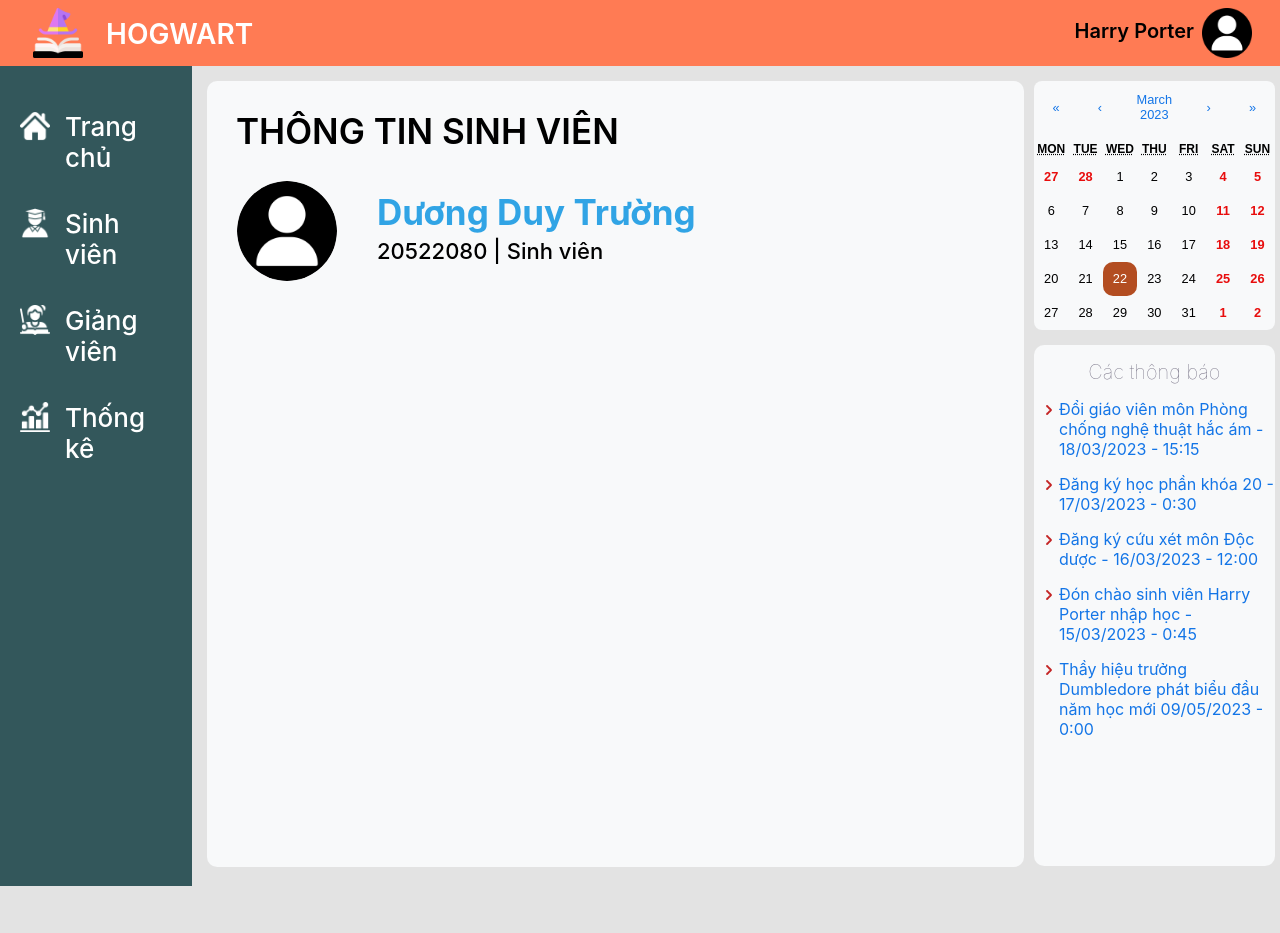
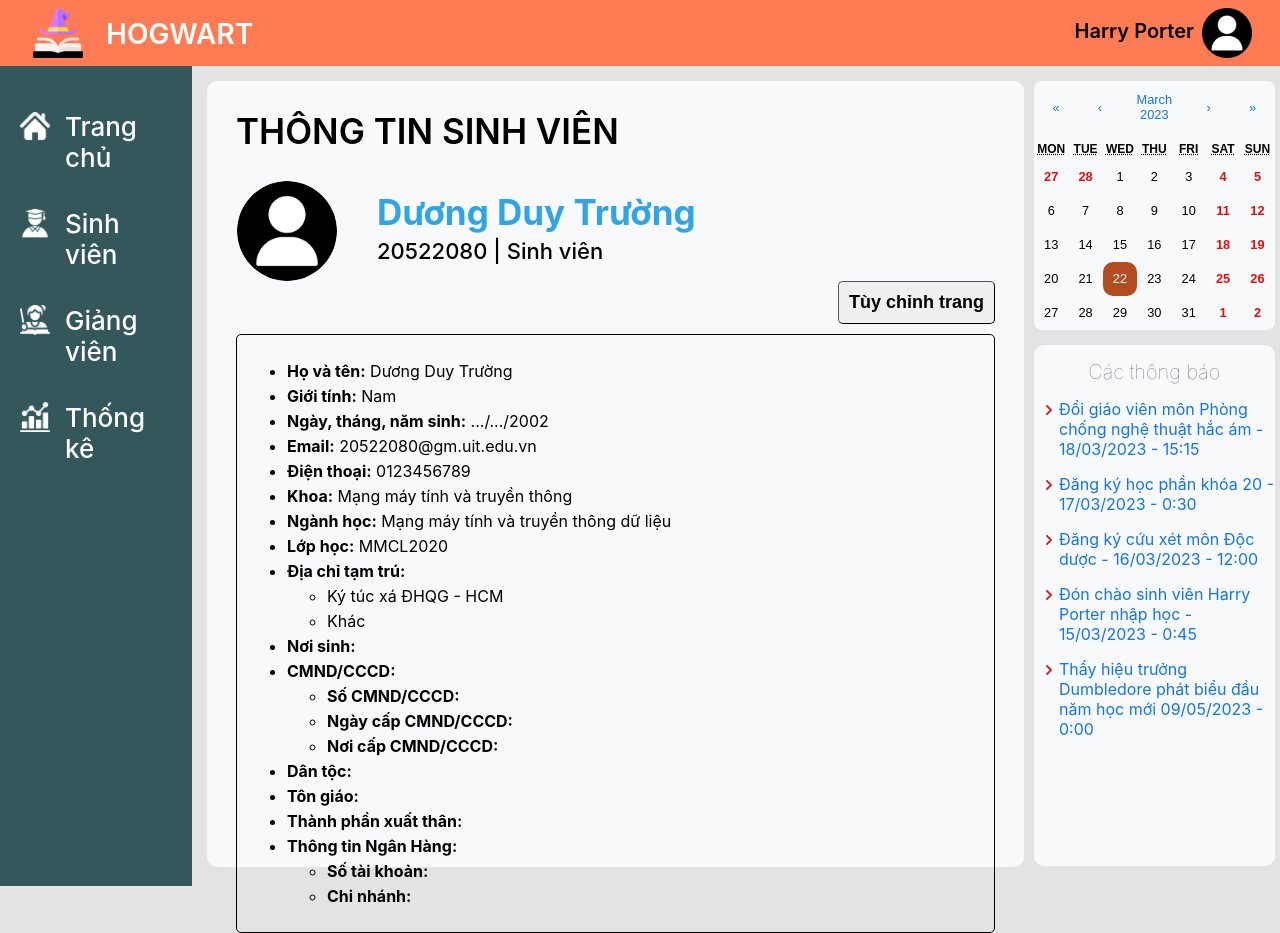
Before and after one commit to DuyTruong-237/nt114_fe, a React (Create React App) app: page /login in a window 1280 px wide. Before the commit the page ends 894 px from the top, so only its background shows below. Built offline with nearby package versions, Linux system fonts and the light colour scheme; the HTML template or start-up script is replaced by a standard one.

Commit message:
First StudentProfile + Fix Calendar, MainContent, TopHeader(DropdownMenu...)

```diff
--- a/src/components/calendar/Calendar.css
+++ b/src/components/calendar/Calendar.css
@@ -165,7 +165,7 @@
   }
   .react-calendar__tile--now:enabled:hover,
   .react-calendar__tile--now:enabled:focus {
-    background: #ffffa9;
+    background: #b34d21;
   }
   .react-calendar__tile--hasActive {
     background: #76baff;
@@ -180,8 +180,8 @@
   }
   .react-calendar__tile--active:enabled:hover,
   .react-calendar__tile--active:enabled:focus {
-    background: #fff;
-    color: #333;
+    background: #b34d21;
+    color: #fff;
   }
   .react-calendar--selectRange .react-calendar__tile--hover {
     background-color: #e6e6e6;
--- a/src/components/content/MainContent.css
+++ b/src/components/content/MainContent.css
@@ -13,7 +13,7 @@
     width: 323px;
     box-sizing: border-box;
     border: 3px solid #0A7ACC;
-    margin-top: 50px;
+    margin: 30px 0px;
 }
 .Searchbar-input{
     height: 100%;
@@ -29,7 +29,7 @@
     width: 50px;
     box-sizing: border-box;
     background-color: #0A7ACC;
-    margin-top: 50px;
+    margin: 30px 0px;
     display: flex;
     align-items: center;
     justify-content: center;
--- a/src/components/student_profile/StudentProfile.css
+++ b/src/components/student_profile/StudentProfile.css
@@ -1,5 +1,7 @@
 .Profile_wrapper {
     height: 100%;
+    display: flex;
+    flex-direction: column;
 }
 .Title {
     font-size: 35px;
@@ -9,8 +11,7 @@
 .Student_wrapper {
     width: 100%;
     display: flex;
-    height: 10%;
-
+    height: 100px;
 }
 .Avatar_Profile {
     width: 100px;
@@ -27,9 +28,47 @@
     font-size: 35px;
     color: #31A4E5;
     font-weight: 700;
+
 }
 .Student_ID {
     margin-top: 5px;
     font-size: 22px;
     font-weight: 500;
 }
+
+.Customize-Page {
+    display: flex;
+    justify-content: flex-end;
+}
+
+.Customize_Page_Button {
+    /* width: fit-content;
+    height: fit-content; */
+    padding: 10px;
+    border-radius: 5px;
+    margin-right: 29px;
+    font-size: 18px;
+    font-weight: 550;
+    border-width: 1px;
+}
+
+.Customize_Page_Button:hover{
+    background-color: #f0987d;
+}
+
+.Profile_Info_wrapper {
+    height: 100%;
+    border: 1px solid black;
+    border-radius: 5px;
+    margin: 10px 29px 0px;
+    padding: 10px;
+}
+
+li {
+    margin-bottom: 5px;
+}
+
+li > ul {
+    margin-top: 5px;
+    margin-left: 20px;
+}
--- a/src/components/student_profile/StudentProfile.jsx
+++ b/src/components/student_profile/StudentProfile.jsx
@@ -14,8 +14,41 @@ export default function StudentProfile() {
                 <div className='Student_ID'>20522080 | Sinh viên</div>
             </div>
         </div>
-
-
+        <div className='Customize-Page' >
+          <button className='Customize_Page_Button'>Tùy chỉnh trang</button>
+        </div>
+        <div className="Profile_Info_wrapper">
+          <ul id="User_Info_List">
+              <li><strong>Họ và tên:</strong> Dương Duy Trường</li>
+              <li><strong>Giới tính:</strong> Nam</li>
+              <li><strong>Ngày, tháng, năm sinh:</strong> .../.../2002</li>
+              <li><strong>Email:</strong> 20522080@gm.uit.edu.vn</li>
+              <li><strong>Điện thoại:</strong> 0123456789</li>
+              <li><strong>Khoa:</strong> Mạng máy tính và truyền thông</li>
+              <li><strong>Ngành học:</strong> Mạng máy tính và truyền thông dữ liệu</li>
+              <li><strong>Lớp học:</strong> MMCL2020</li>
+              <li><strong>Địa chỉ tạm trú:</strong></li>
+            <ul>
+                <li>Ký túc xá ĐHQG - HCM</li>
+                <li>Khác</li>
+            </ul>
+              <li><strong>Nơi sinh:</strong></li>
+              <li><strong>CMND/CCCD:</strong></li>
+            <ul>
+                <li><strong>Số CMND/CCCD:</strong></li>
+                <li><strong>Ngày cấp CMND/CCCD:</strong></li>
+                <li><strong>Nơi cấp CMND/CCCD:</strong></li>
+            </ul>
+              <li><strong>Dân tộc:</strong></li>
+              <li><strong>Tôn giáo:</strong></li>
+              <li><strong>Thành phần xuất thân:</strong></li>
+              <li><strong>Thông tin Ngân Hàng:</strong></li>
+            <ul>
+                <li><strong>Số tài khoản:</strong></li>
+                <li><strong>Chi nhánh:</strong></li>
+            </ul>
+          </ul>
+        </div>
     </div>
   )
 }
--- a/src/components/top_header/TopHeader.jsx
+++ b/src/components/top_header/TopHeader.jsx
@@ -46,7 +46,7 @@ export default function TopHeader() {
                 <i className="fa fa-cog" aria-hidden="true"></i>
                 Tùy chọn
               </a>
-              <a href="#" className="dropdown-item">
+              <a href="login" className="dropdown-item">
                 <i className="fa fa-sign-out" aria-hidden="true"></i>
                 Đăng xuất
               </a>
```
